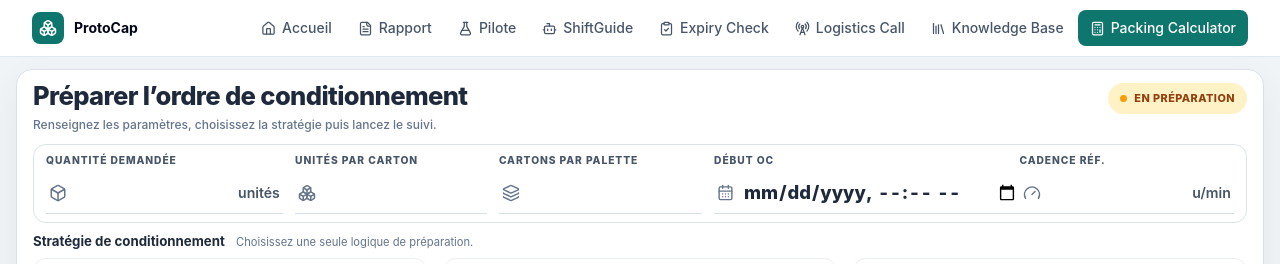
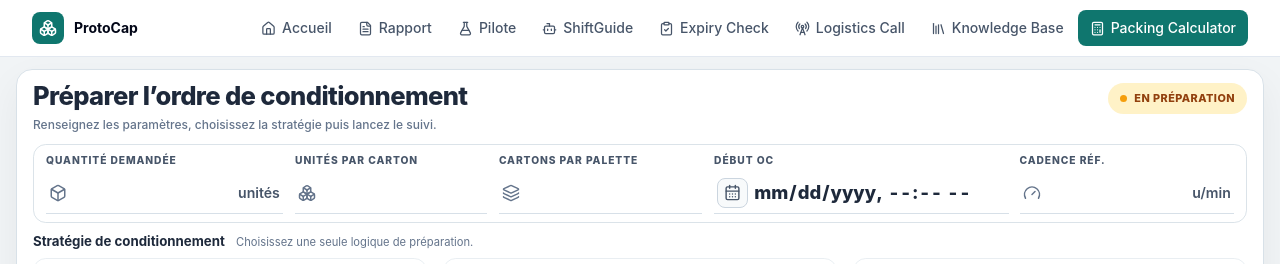
Before and after one commit to AmineAKIK/protocap, a React (Vite) app: page /packing-calculator in a window 1280 px wide. Shown: the top 264 px of the page. Built offline with nearby package versions, Linux system fonts and the light colour scheme.

Commit message:
style: integrate OC start picker with cockpit controls

```diff
--- a/src/packing-polish.css
+++ b/src/packing-polish.css
@@ -17,7 +17,8 @@
 .packing-v3-stepper button,
 .packing-v3-partial-controls > button,
 .packing-v3-history-row button,
-.packing-v3-preparation-reset {
+.packing-v3-preparation-reset,
+.packing-v3-datetime-trigger {
   transition:
     border-color 150ms ease,
     background-color 150ms ease,
@@ -66,6 +67,47 @@
 .packing-calculator-page .packing-v3-full-load-action small {
   color: #fff;
   opacity: 1;
+}
+
+.packing-v3-datetime-control {
+  gap: .35rem;
+}
+
+.packing-v3-datetime-trigger {
+  display: inline-grid;
+  width: 1.9rem;
+  height: 1.9rem;
+  flex: 0 0 auto;
+  place-items: center;
+  padding: 0;
+  border: 1px solid #cbd5df;
+  border-radius: .5rem;
+  background: #f8fafb;
+  color: #475569;
+  cursor: pointer;
+}
+
+.packing-v3-datetime-trigger:hover {
+  border-color: #8fbdb8;
+  background: #edf8f6;
+  color: #0b625c;
+}
+
+.packing-v3-datetime-trigger:focus-visible {
+  outline: 3px solid rgb(15 159 149 / .2);
+  outline-offset: 2px;
+}
+
+.packing-v3-datetime-input {
+  color-scheme: light;
+}
+
+.packing-v3-datetime-input::-webkit-calendar-picker-indicator {
+  width: 0;
+  margin: 0;
+  padding: 0;
+  opacity: 0;
+  pointer-events: none;
 }
 
 .packing-v3-preparation-reset-row {
```
